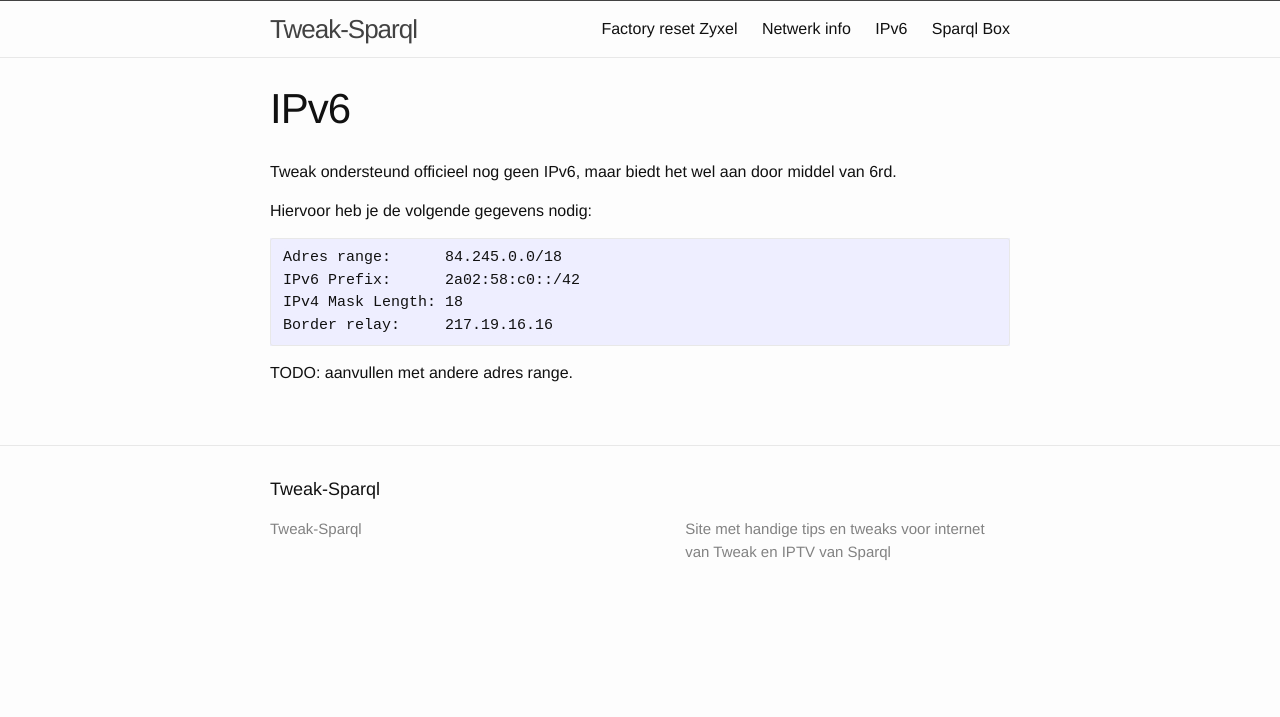
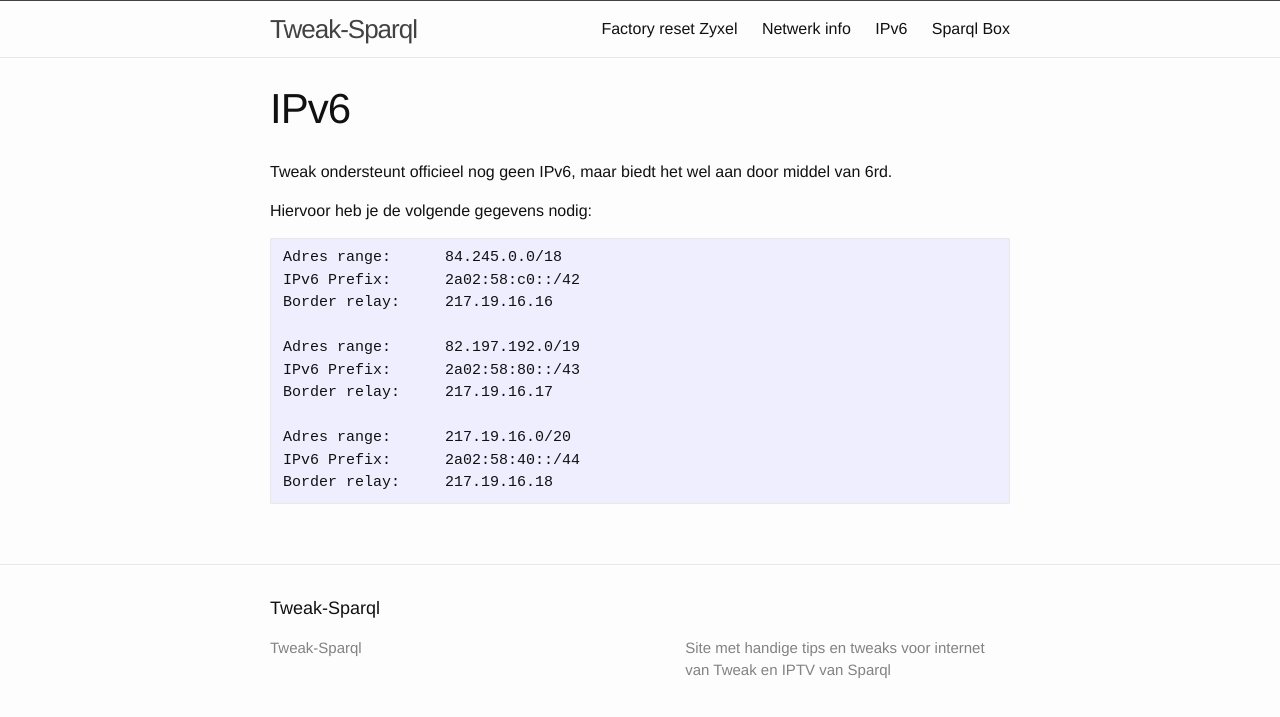
Before and after one commit to friek/tweak-sparql.github.io, a Jekyll site: the page built from ipv6.md, in a window 1280 px wide. Shown: the top 717 px of the page. Built offline with Jekyll 4.4.1, drawn with Linux system fonts in a browser that asks for light colours.

Commit message:
Added missing 6rd prefixes and relay addresses.

````diff
--- a/ipv6.md
+++ b/ipv6.md
@@ -4,15 +4,20 @@
 permalink: /ipv6/
 ---
 
-Tweak ondersteund officieel nog geen IPv6, maar biedt het wel aan door middel van 6rd.
+Tweak ondersteunt officieel nog geen IPv6, maar biedt het wel aan door middel van 6rd.
 
 Hiervoor heb je de volgende gegevens nodig:
 
 ```
 Adres range:      84.245.0.0/18
 IPv6 Prefix:      2a02:58:c0::/42
-IPv4 Mask Length: 18
 Border relay:     217.19.16.16
+
+Adres range:      82.197.192.0/19
+IPv6 Prefix:      2a02:58:80::/43
+Border relay:     217.19.16.17
+
+Adres range:      217.19.16.0/20
+IPv6 Prefix:      2a02:58:40::/44
+Border relay:     217.19.16.18
 ```
-
-TODO: aanvullen met andere adres range.
````
